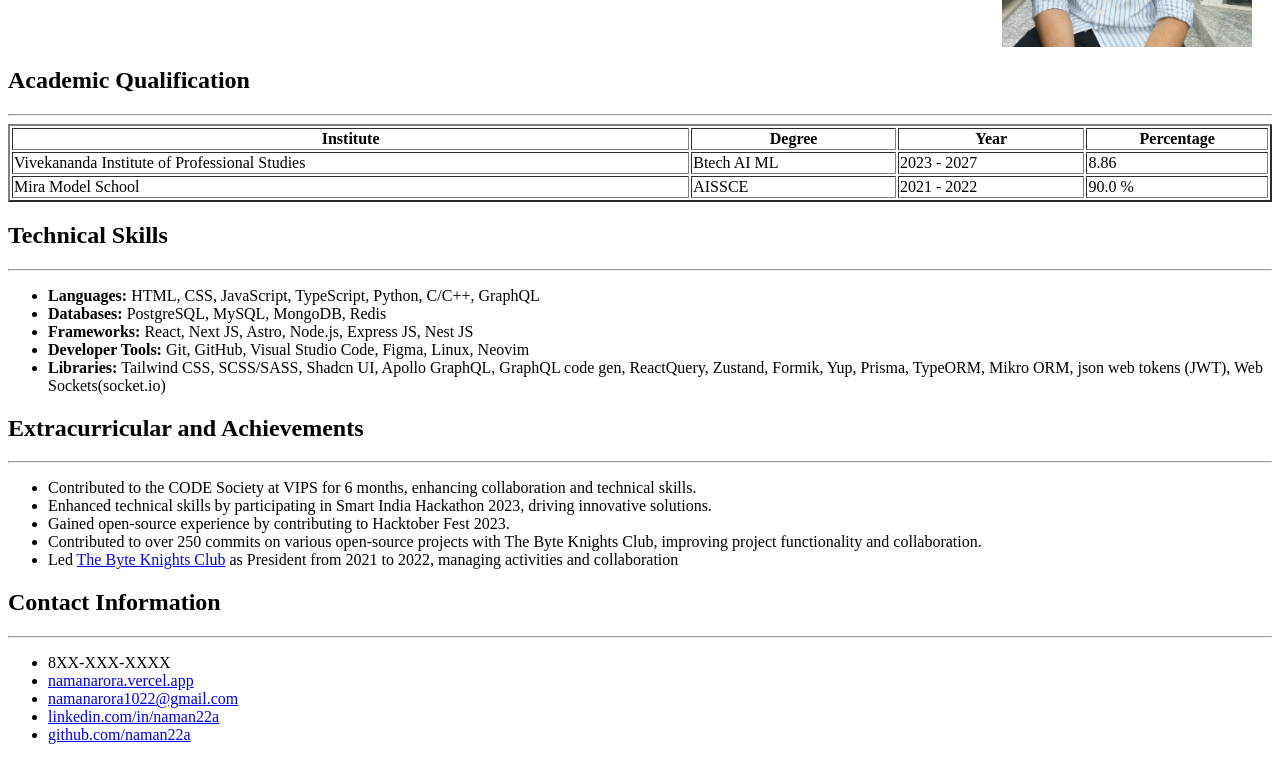
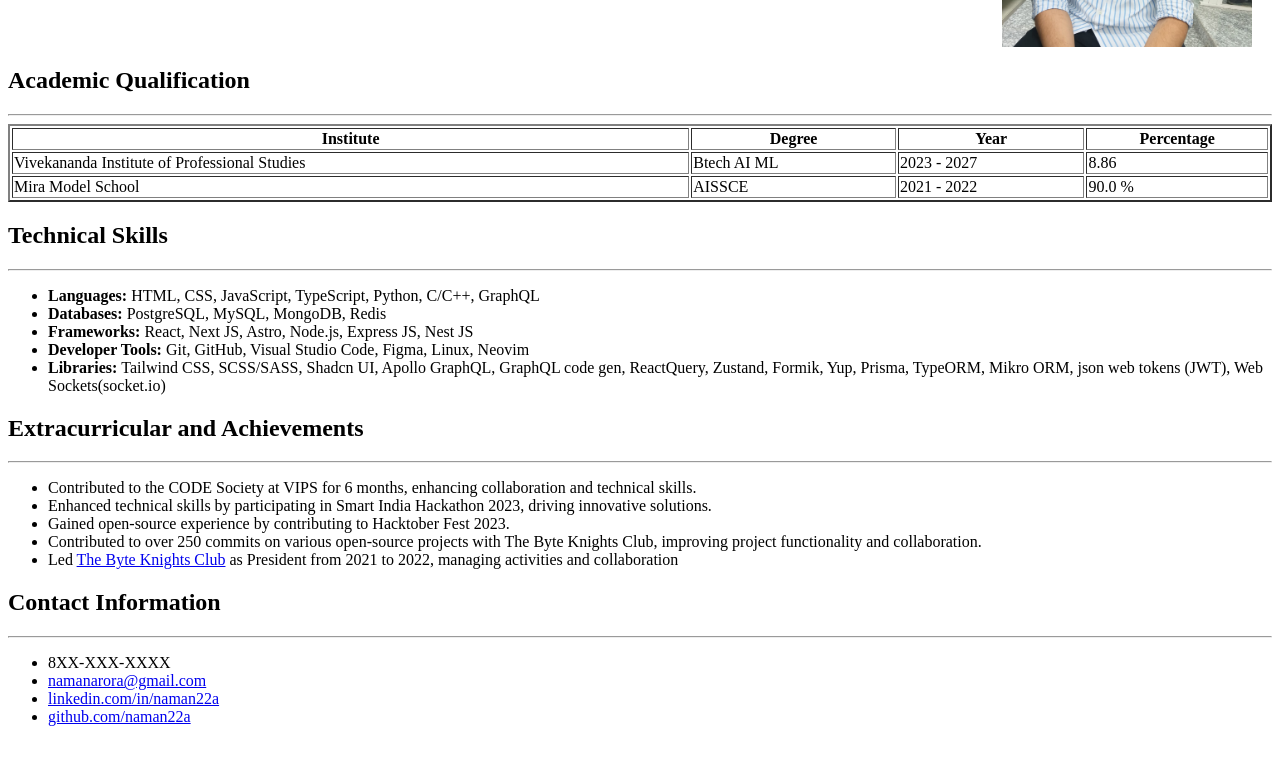
Before and after one commit to naman22a/web-dev, a plain HTML site: page 01/index.html in a window 1280 px wide. Shown: the part 211-971 px from the top of the page. Drawn offline with Linux system fonts and the light colour scheme.

Commit message:
refactor: 01

```diff
--- a/01/index.html
+++ b/01/index.html
@@ -98,8 +98,7 @@
 
         <ul>
             <li>8XX-XXX-XXXX</li>
-            <li><a href="namanarora.vercel.app">namanarora.vercel.app</a></li>
-            <li><a href="mailto:namanarora1022@gmail.com">namanarora1022@gmail.com</a></li>
+            <li><a href="mailto:namanarora@gmail.com">namanarora@gmail.com</a></li>
             <li><a href="linkedin.com/in/naman22a">linkedin.com/in/naman22a</a></li>
             <li><a href="github.com/naman22a">github.com/naman22a</a></li>
         </ul>
```
